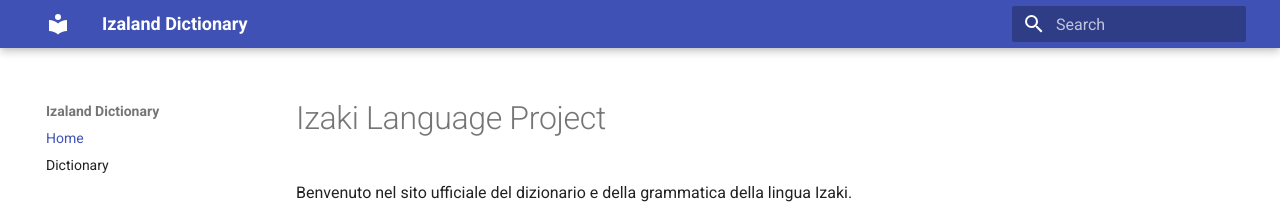
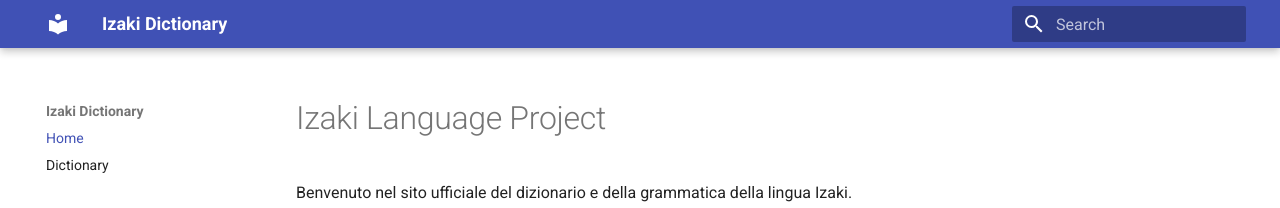
Before and after one commit to izaland/izaki-language, an MkDocs documentation site: the page built from docs/index.md, in a window 1280 px wide. Shown: the top 208 px of the page. Built offline with MkDocs 1.6.1 and Material for MkDocs 9.7.7, drawn with Linux system fonts in a browser that asks for light colours.

Commit message:
Change site name from Izaland to Izaki Dictionary

```diff
--- a/mkdocs.yml
+++ b/mkdocs.yml
@@ -1,4 +1,4 @@
-site_name: Izaland Dictionary
+site_name: Izaki Dictionary
 nav:
   - Home: index.md
   - Dictionary: dictionary.md
```
